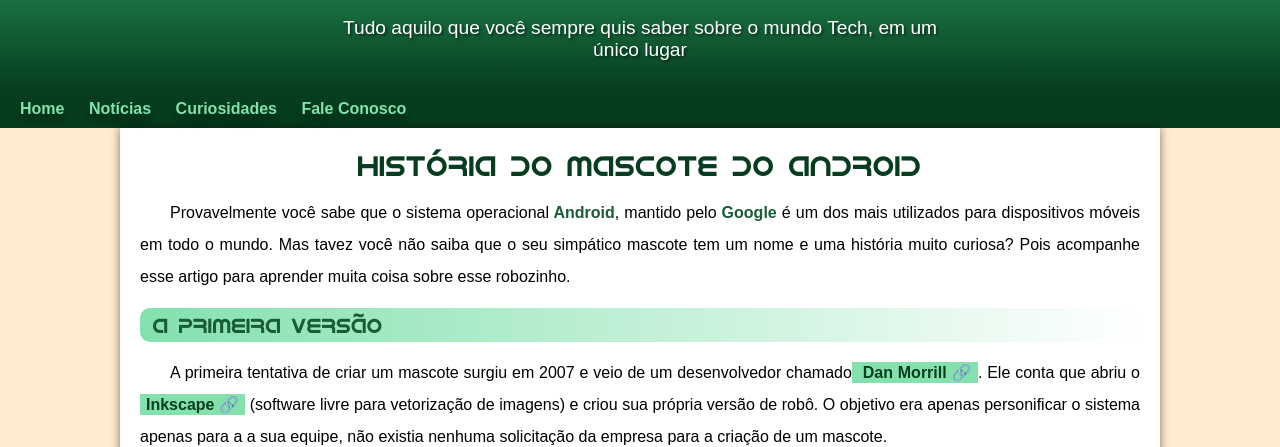
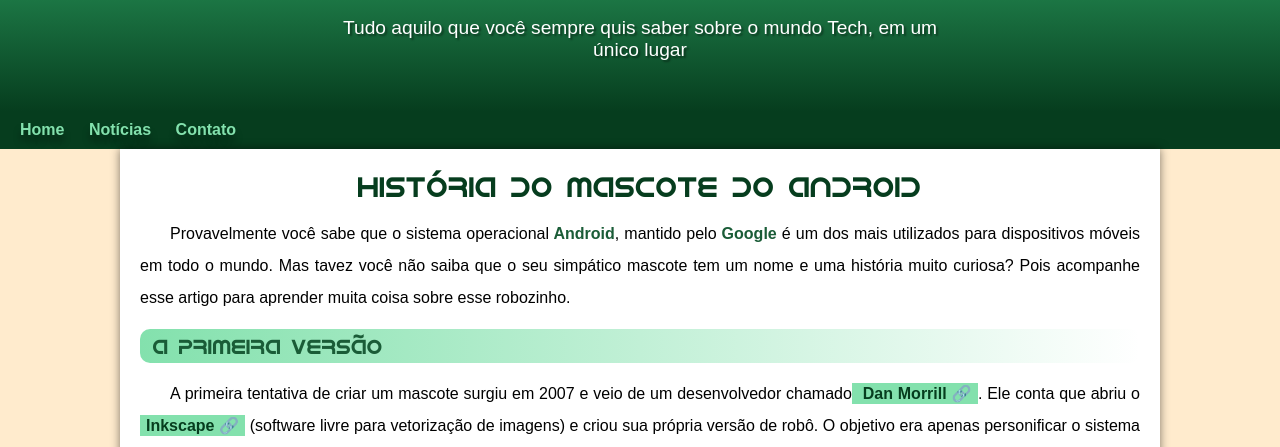
Before and after one commit to brunorodriguees/projeto-android, a plain HTML site: page index.html in a window 1280 px wide. Shown: the part 100-547 px from the top of the page. Drawn offline with Linux system fonts and the light colour scheme.

Commit message:
problema de padding corrigido

```diff
--- a/css/style.css
+++ b/css/style.css
@@ -64,8 +64,7 @@
     font-size: 1.2em;
     max-width: 600px;
     margin: auto;
-    margin-bottom: 30px;
-    padding: 0px 20px 0px 20px;
+    padding: 0px 10px 50px 10px;
     text-shadow: 2px 2px 2px rgba(0, 0, 0, 0.432);
 }
 
--- a/index.html
+++ b/index.html
@@ -16,8 +16,7 @@
     <nav>
         <a href="#">Home</a>
         <a href="#">Notícias</a>
-        <a href="#">Curiosidades</a>
-        <a href="#">Fale Conosco</a>
+        <a href="#">Contato</a>
     </nav>
 
     <main>
```
